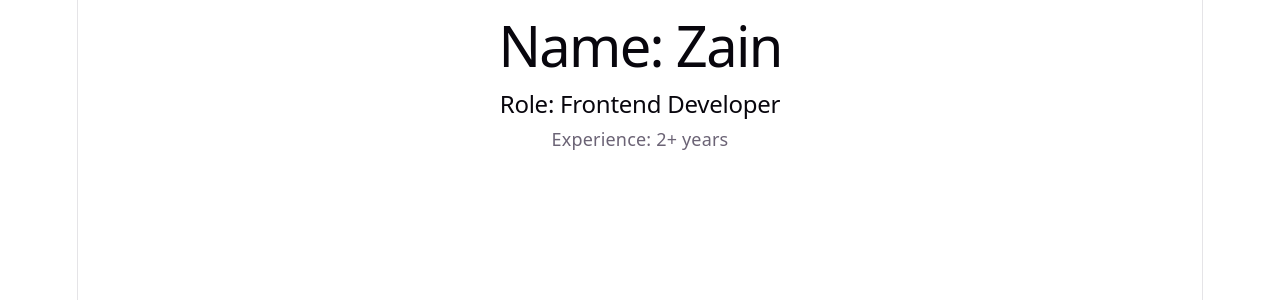
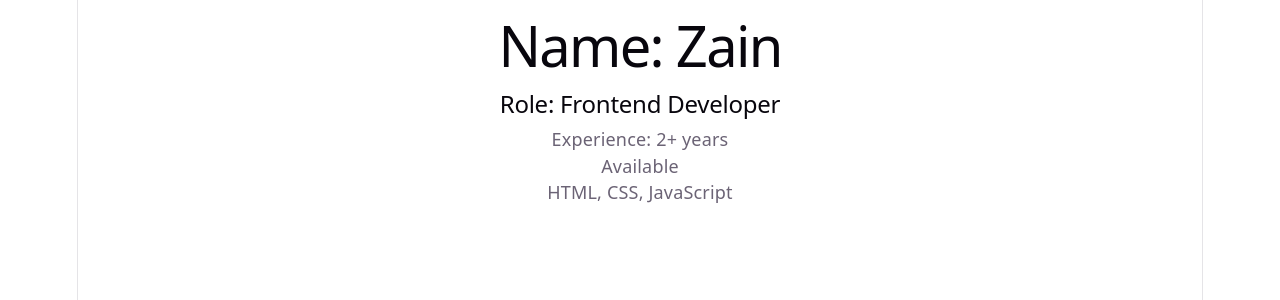
Before and after one commit to TheZainCode/react-mental-mode, a React (Vite) app: page / in a window 1280 px wide. Shown: the top 300 px of the page. Built offline with nearby package versions, Linux system fonts and the light colour scheme.

Commit message:
feat: added ternary status and skills in Task1

```diff
--- a/src/components/Task1.jsx
+++ b/src/components/Task1.jsx
@@ -1,12 +1,16 @@
 function Task1(){
-    const name="Zain";
-    const role="Frontend Developer";
-    const experience="2+ years";
+    const name= "Zain";
+    const role= "Frontend Developer";
+    const experience= "2+ years";
+    const isAvailable=true;
+    const skills=["HTML","CSS","JavaScript"];
     return(
         <section>
             <h1>Name: {name}</h1>
             <h2>Role: {role}</h2>
             <p>Experience: {experience}</p>
+            <p>{isAvailable ? "Available" : "Not Available"}</p>
+            <p>{skills.join(", ")}</p>
         </section>
     )
 }
```
